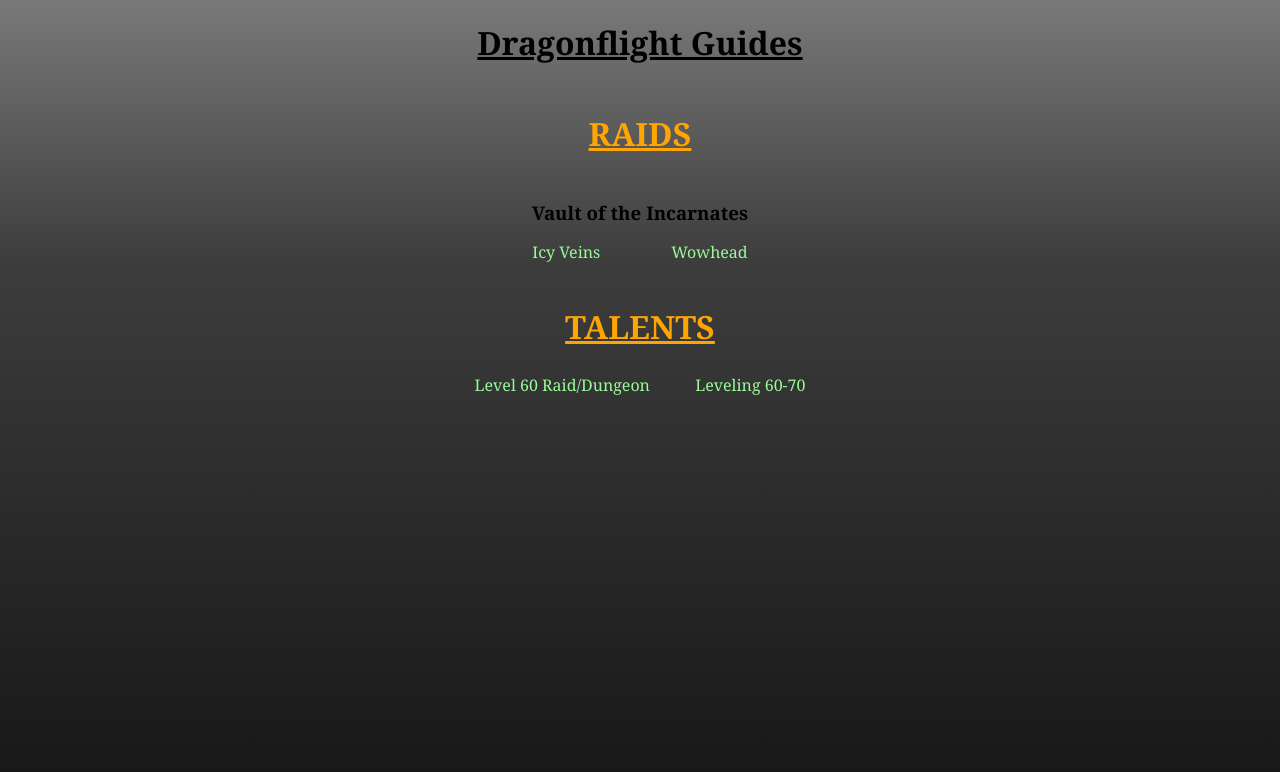
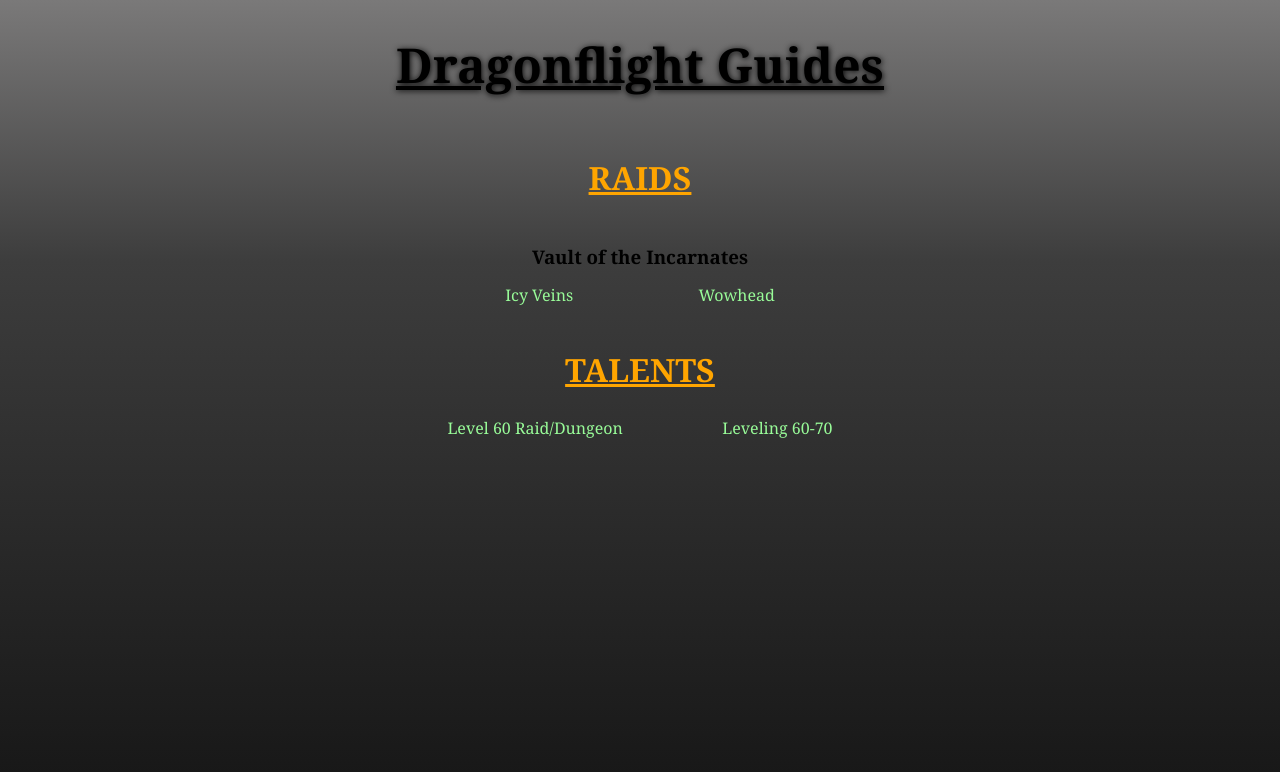
Before and after one commit to SEguild/seguild.github.io, a Jekyll site: the page guides/guides.html, which Jekyll copies as it is, in a window 1280 px wide. Shown: the top 772 px of the page. Built offline with Jekyll 4.4.1, drawn with Linux system fonts in a browser that asks for light colours.

Commit message:
added title to stylesheet; removed from other css

```diff
--- a/css/stylesheet.css
+++ b/css/stylesheet.css
@@ -44,3 +44,9 @@ html {
     align-content: space-around;
     gap: 1rem;
 }
+.titleColor {
+  color: black;
+  text-shadow: 0.5px 0.5px 6px black;
+  font-size: xxx-large;
+  text-align: center;
+}
--- a/guides/guides.css
+++ b/guides/guides.css
@@ -31,6 +31,3 @@ h2 {
 .hasTitle {
     margin-top: -1.5rem;
 }
-.titleColor {
-    color: black;
-}
--- a/wa/weakauras.css
+++ b/wa/weakauras.css
@@ -10,12 +10,6 @@ h2 {
     text-shadow: 4px 1px 6px black;
     text-align: center;
     margin-bottom: 5px;
-}
-.titleColor {
-    color: black;
-    text-shadow: 0.5px 0.5px 6px black;
-    font-size: xxx-large;
-    text-align: center;
 }
 .wago a {
     display: inline;
```
